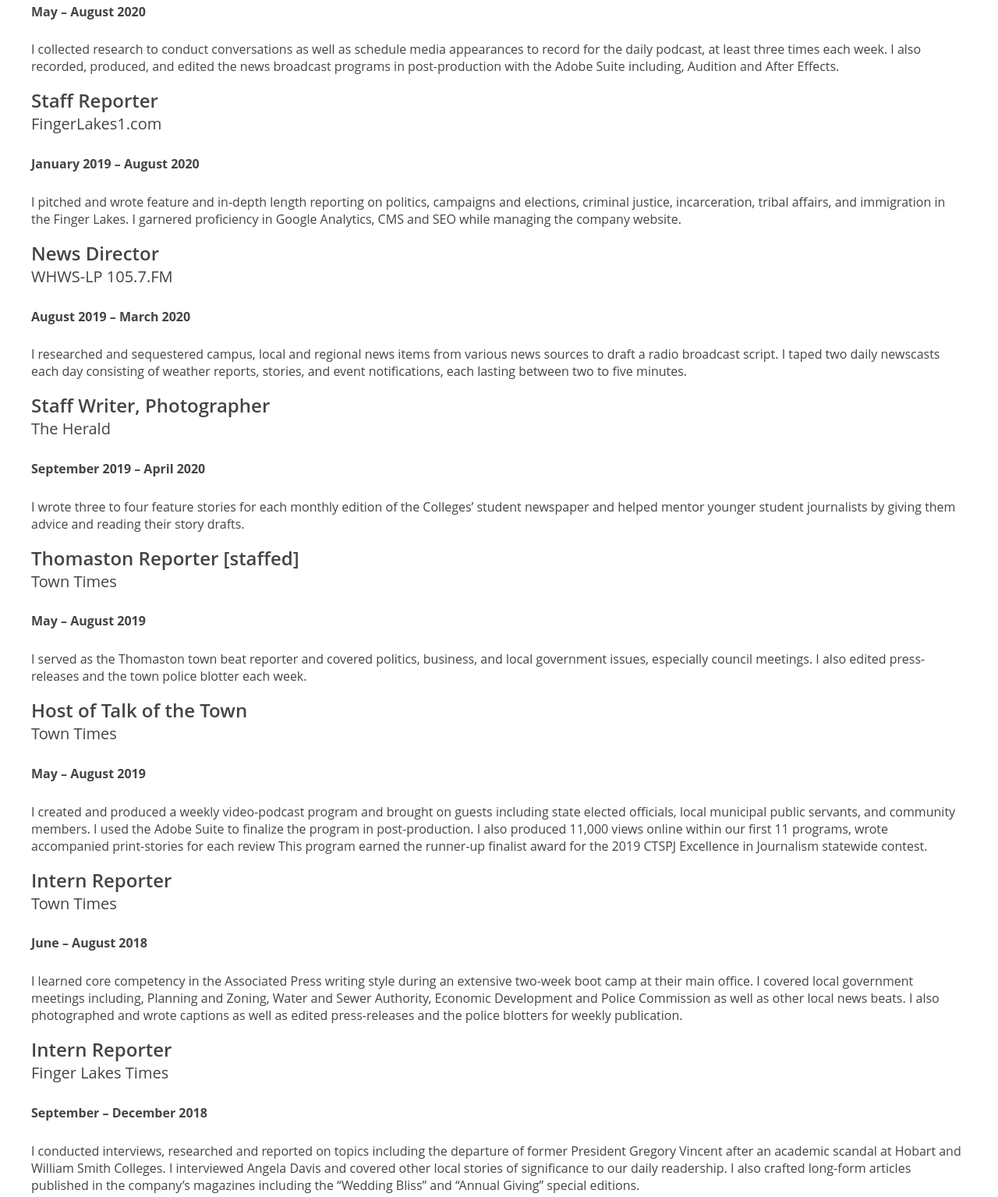
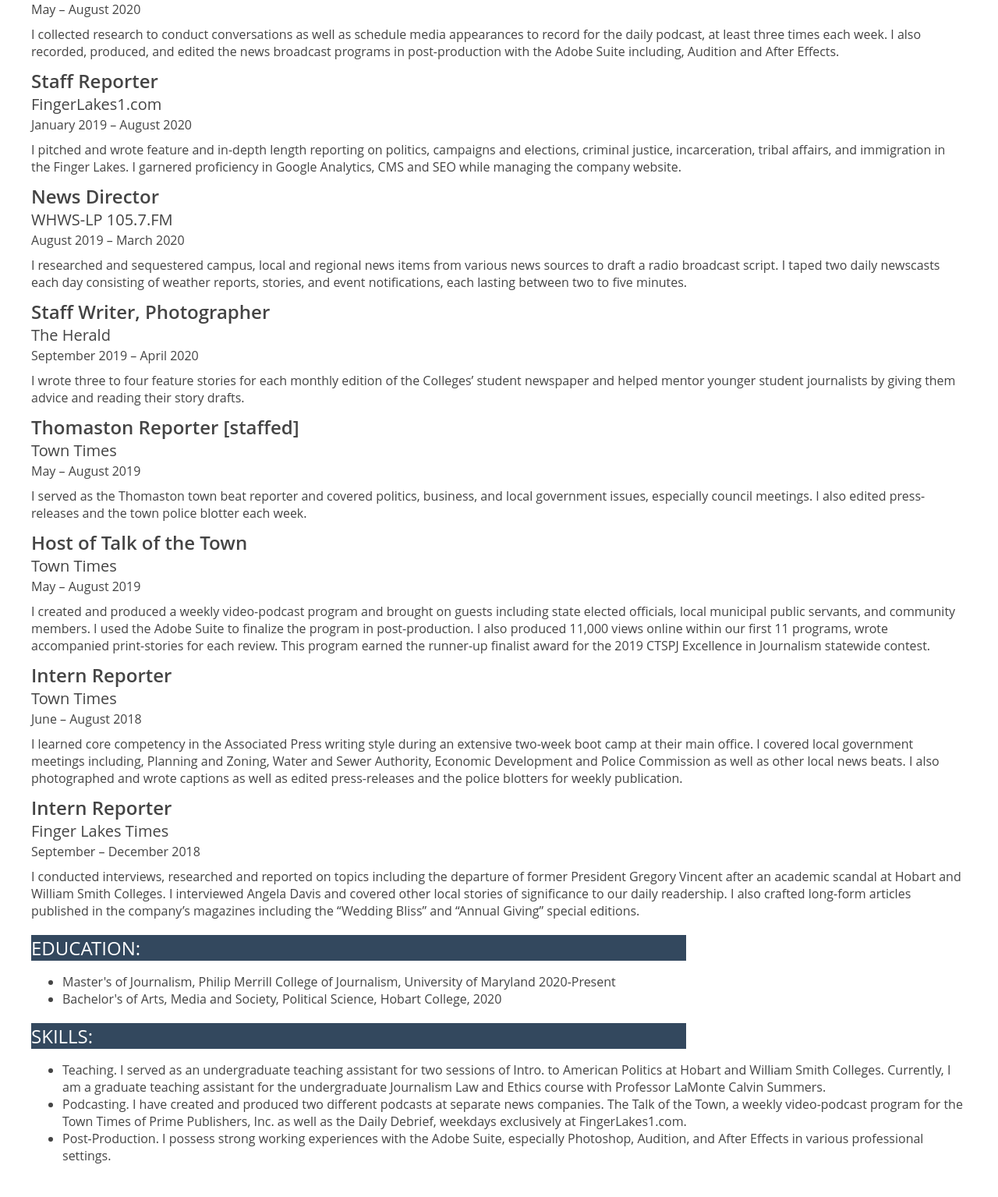
Before and after one commit to Terps4Life2020/Pietrorazio_Basic_Resume, a plain HTML site: page index.html in a window 1280 px wide. Shown: the part 461-1996 px from the top of the page at 78% size. Drawn offline with Linux system fonts and the light colour scheme.

Commit message:
Continued CSS Part 2

```diff
--- a/index.html
+++ b/index.html
@@ -22,16 +22,20 @@
 <img src="https://pbs.twimg.com/media/EEHoKpsU4AIDxgz?format=jpg&name=360x360" alt="Gabriel Pietrorazio">
 
 -->
-  	<ul>
+  	<div class="menu">
+      <ul>
 	    <li><a href="mailto:gpietro@umd.edu">gpietro@umd.edu</a></li>
   	  <li><a href="https://www.linkedin.com/in/gabriel-pietrorazio-3b1304127/">LinkedIn</a></li>
   	  <li><a href="https://twitter.com/GabePietrorazio">Twitter</a></li>
   	  <li><a href="https://github.com/Terps4Life2020">GitHub</a></li>
     </ul>
+    </div>
 
   <br></br>
 
-<strong>  Multimedia investigative journalist </strong>
+<div class="profession"> <strong>  Multimedia investigative journalist </strong> </div>
+
+<div class="top"> BRIEF INTRODUCTION </div>
 
   <div class="sectionheader"> Experience: </div>
 
@@ -40,9 +44,9 @@
 
   <div class="organization"> FingerLakes1.com </div>
 
-  <h5> May – August 2020 </h5>
+  <div class="date"> May – August 2020 </div>
 
-  <p> I collected research to conduct conversations as well as schedule media appearances to record for the daily podcast, at least three times each week. I also recorded, produced, and edited the news broadcast programs in post-production with the Adobe Suite including, Audition and After Effects. </p>
+  <div class="description"> I collected research to conduct conversations as well as schedule media appearances to record for the daily podcast, at least three times each week. I also recorded, produced, and edited the news broadcast programs in post-production with the Adobe Suite including, Audition and After Effects. </div>
 
 
 
@@ -50,9 +54,9 @@
 
   <div class="organization"> FingerLakes1.com </div>
 
-  <h5> January 2019 – August 2020 </h5>
+  <div class="date"> January 2019 – August 2020 </div>
 
-  <p> I pitched and wrote feature and in-depth length reporting on politics, campaigns and elections, criminal justice, incarceration, tribal affairs, and immigration in the Finger Lakes. I garnered proficiency in Google Analytics, CMS and SEO while managing the company website. </p>
+  <div class="description"> I pitched and wrote feature and in-depth length reporting on politics, campaigns and elections, criminal justice, incarceration, tribal affairs, and immigration in the Finger Lakes. I garnered proficiency in Google Analytics, CMS and SEO while managing the company website. </div>
 
 
 
@@ -60,9 +64,9 @@
 
   <div class="organization"> WHWS-LP 105.7.FM </div>
 
-  <h5> August 2019 – March 2020 </h5>
+  <div class="date"> August 2019 – March 2020 </div>
 
-  <p> I researched and sequestered campus, local and regional news items from various news sources to draft a radio broadcast script. I taped two daily newscasts each day consisting of weather reports, stories, and event notifications, each lasting between two to five minutes. </p>
+  <div class="description"> I researched and sequestered campus, local and regional news items from various news sources to draft a radio broadcast script. I taped two daily newscasts each day consisting of weather reports, stories, and event notifications, each lasting between two to five minutes. </div>
 
 
 
@@ -70,9 +74,9 @@
 
   <div class="organization"> The Herald </div>
 
-  <h5> September 2019 – April 2020 </h5>
+  <div class="date"> September 2019 – April 2020 </div>
 
-  <p> I wrote three to four feature stories for each monthly edition of the Colleges’ student newspaper and helped mentor younger student journalists by giving them advice and reading their story drafts. </p>
+  <div class="description"> I wrote three to four feature stories for each monthly edition of the Colleges’ student newspaper and helped mentor younger student journalists by giving them advice and reading their story drafts. </div>
 
 
 
@@ -80,9 +84,9 @@
 
   <div class="organization"> Town Times </div>
 
-  <h5> May – August 2019 </h5>
+  <div class="date"> May – August 2019 </h5>
 
-  <p> I served as the Thomaston town beat reporter and covered politics, business, and local government issues, especially council meetings. I also edited press-releases and the town police blotter each week. </p>
+  <div class="description"> I served as the Thomaston town beat reporter and covered politics, business, and local government issues, especially council meetings. I also edited press-releases and the town police blotter each week. </div>
 
 
 
@@ -90,13 +94,9 @@
 
   <div class="organization"> Town Times </div>
 
-  <h5> May – August 2019 </h5>
+  <div class="date"> May – August 2019 </h5>
 
-  <p> I created and produced a weekly video-podcast program and brought on guests including state elected officials, local municipal public servants, and community members. I used the Adobe Suite to finalize the program in post-production. I also produced
-
-  11,000 views online within our first 11 programs, wrote accompanied print-stories for each review
-
-  This program earned the runner-up finalist award for the 2019 CTSPJ Excellence in Journalism statewide contest. </p>
+  <div class="description"> I created and produced a weekly video-podcast program and brought on guests including state elected officials, local municipal public servants, and community members. I used the Adobe Suite to finalize the program in post-production. I also produced 11,000 views online within our first 11 programs, wrote accompanied print-stories for each review. This program earned the runner-up finalist award for the 2019 CTSPJ Excellence in Journalism statewide contest. </div>
 
 
 
@@ -104,9 +104,9 @@
 
   <div class="organization"> Town Times </div>
 
-  <h5> June – August 2018 </h5>
+  <div class="date"> June – August 2018 </div>
 
-  <p> I learned core competency in the Associated Press writing style during an extensive two-week boot camp at their main office. I covered local government meetings including, Planning and Zoning, Water and Sewer Authority, Economic Development and Police Commission as well as other local news beats. I also photographed and wrote captions as well as edited press-releases and the police blotters for weekly publication. </p>
+  <div class="description"> I learned core competency in the Associated Press writing style during an extensive two-week boot camp at their main office. I covered local government meetings including, Planning and Zoning, Water and Sewer Authority, Economic Development and Police Commission as well as other local news beats. I also photographed and wrote captions as well as edited press-releases and the police blotters for weekly publication. </div>
 
 
 
@@ -114,33 +114,28 @@
 
   <div class="organization"> Finger Lakes Times </div>
 
-  <h5> September – December 2018 </h5>
+  <div class="date"> September – December 2018 </div>
 
-  <p> I conducted interviews, researched and reported on topics including the departure of former President Gregory Vincent after an academic scandal at Hobart and William Smith Colleges. I interviewed Angela Davis and covered other local stories of significance to our daily readership. I also crafted long-form articles published in the company’s magazines including the “Wedding Bliss” and “Annual Giving” special editions. </p>
-
-<br></br>
+  <div class="description"> I conducted interviews, researched and reported on topics including the departure of former President Gregory Vincent after an academic scandal at Hobart and William Smith Colleges. I interviewed Angela Davis and covered other local stories of significance to our daily readership. I also crafted long-form articles published in the company’s magazines including the “Wedding Bliss” and “Annual Giving” special editions. </div>
 
   <div class="sectionheader"> Education: </div>
 
-<un>
-  <li> Master of Journalism, Philip Merrill College of Journalism, University of Maryland 2020-Present </li>
-
-<br></br>
-
-  <li> Bachelor of Arts, Media and Society, Political Science, Hobart College, 2020 </li>
-</un>
-
-<br></br>
+<div id="degrees">
+<ul>
+  <li> Master's of Journalism, Philip Merrill College of Journalism, University of Maryland 2020-Present </li>
+  <li> Bachelor's of Arts, Media and Society, Political Science, Hobart College, 2020 </li>
+</ul>
+</div>
 
   <div class="sectionheader"> Skills: </div>
 
-  <un>
+  <div id="do">
+  <ul>
   	<li> Teaching. I served as an undergraduate teaching assistant for two sessions of Intro. to American Politics at Hobart and William Smith Colleges. Currently, I am a graduate teaching assistant for the undergraduate Journalism Law and Ethics course with Professor LaMonte Calvin Summers. </li>
-    <br></br>
   	<li> Podcasting. I have created and produced two different podcasts at separate news companies. The Talk of the Town, a weekly video-podcast program for the Town Times of Prime Publishers, Inc. as well as the Daily Debrief, weekdays exclusively at FingerLakes1.com. </li>
-    <br></br>
     <li> Post-Production. I possess strong working experiences with the Adobe Suite, especially Photoshop, Audition, and After Effects in various professional settings. </li>
-  </un>
+  </ul>
+</div>
 
 </div>
 
--- a/style.css
+++ b/style.css
@@ -5,10 +5,31 @@ BODY {
   font-weight:400;
 }
 
+.menu {
+  margin-top: 0;
+  margin-bottom: 0;
+  margin-left: 0;
+  margin-right: 0;
+  padding-top: 0;
+  padding-bottom: 0;
+  padding-left: 0;
+  padding-right: 0;
+  margin: 0 auto;
+}
+
+.profession {
+  margin: 0 auto;
+}
+
+.top {
+  margin: 0 auto;
+}
+
 #container {
   width: 100%;
   max-width: 1200px;
   margin: 0 auto;
+  padding-bottom: 50px;
 }
 
 ul {
@@ -57,11 +78,43 @@ strong {
   font-weight: 400;
 }
 
-h5 {
-  font-size: 1em;
+.description {
+  margin-top: 10px;
+  margin-bottom: 10px;
+  margin-left: 0;
+  margin-right: 0;
 }
 
 li {
   font-size: 1em;
   font-weight: 400;
 }
+
+.top {
+  width: 60%;
+  min-width: 300px;
+  margin-bottom: 30px;
+  margin: 0 auto;
+}
+
+#degrees {
+  margin-top: 5px;
+  margin-bottom: 0;
+  margin-left: 0;
+  margin-right: 0;
+}
+
+#do {
+  margin-top: 5px;
+  margin-bottom: 0;
+  margin-left: 0;
+  margin-right: 0;
+}
+
+.date {
+  font-size: 1em;
+  margin-top: 2px;
+  margin-bottom: 0;
+  margin-left: 0;
+  margin-right: 0;
+}
```
